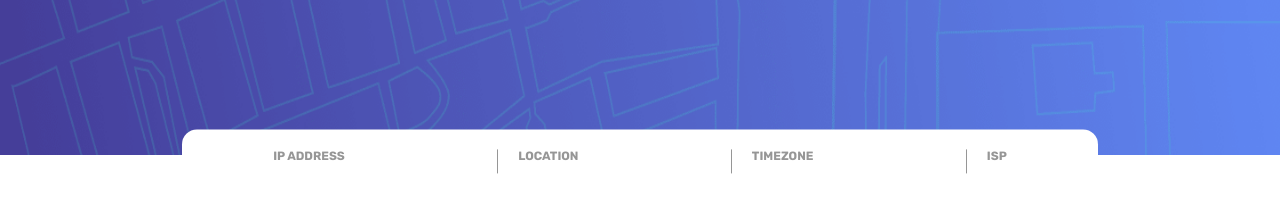
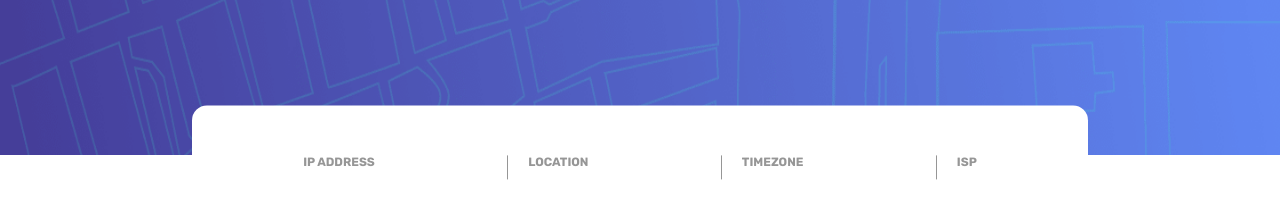
Before and after one commit to SlideDF/tracker-ip, a plain HTML site: page index.html in a window 1280 px wide. Shown: the part 129-348 px from the top of the page. Drawn offline with nearby package versions, Linux system fonts and the light colour scheme; no server answers; files whose address does not match are found by name.

Commit message:
first commit

```diff
--- a/index.html
+++ b/index.html
@@ -30,7 +30,7 @@
         <h2 id="header-title">IP Address Tracker</h2>
         <form id="search-ip-tracker">
           <input type="text" id="input-ip-tracker" placeholder="Search for any IP address or domain">
-          <button type="submit" id="button-ip-tracker">
+          <button type="submit" id="button-ip-tracker" title="button-ip-tracker">
             <img src="./assets/images/icon-arrow.svg" alt="">
           </button>
         </form>
--- a/style.scss
+++ b/style.scss
@@ -1,7 +1,3 @@
-:root {
-
-}
-
 @font-face {
     font-family: 'Rubik';
     src: url('./assets/Fonts/Rubik-Regular.ttf');
@@ -15,6 +11,7 @@
     margin: 0;
     padding: 0;
     font-family: 'Rubik';
+    box-sizing: border-box;
 }
 
 html, body {
@@ -174,3 +171,9 @@ header {
         width: 70%;
     }
 }
+
+@media screen and (min-width: 1150px) {
+    #info-tracker {
+        padding: 40px;
+    }
+}
```
Also changed, not shown: style.css.
